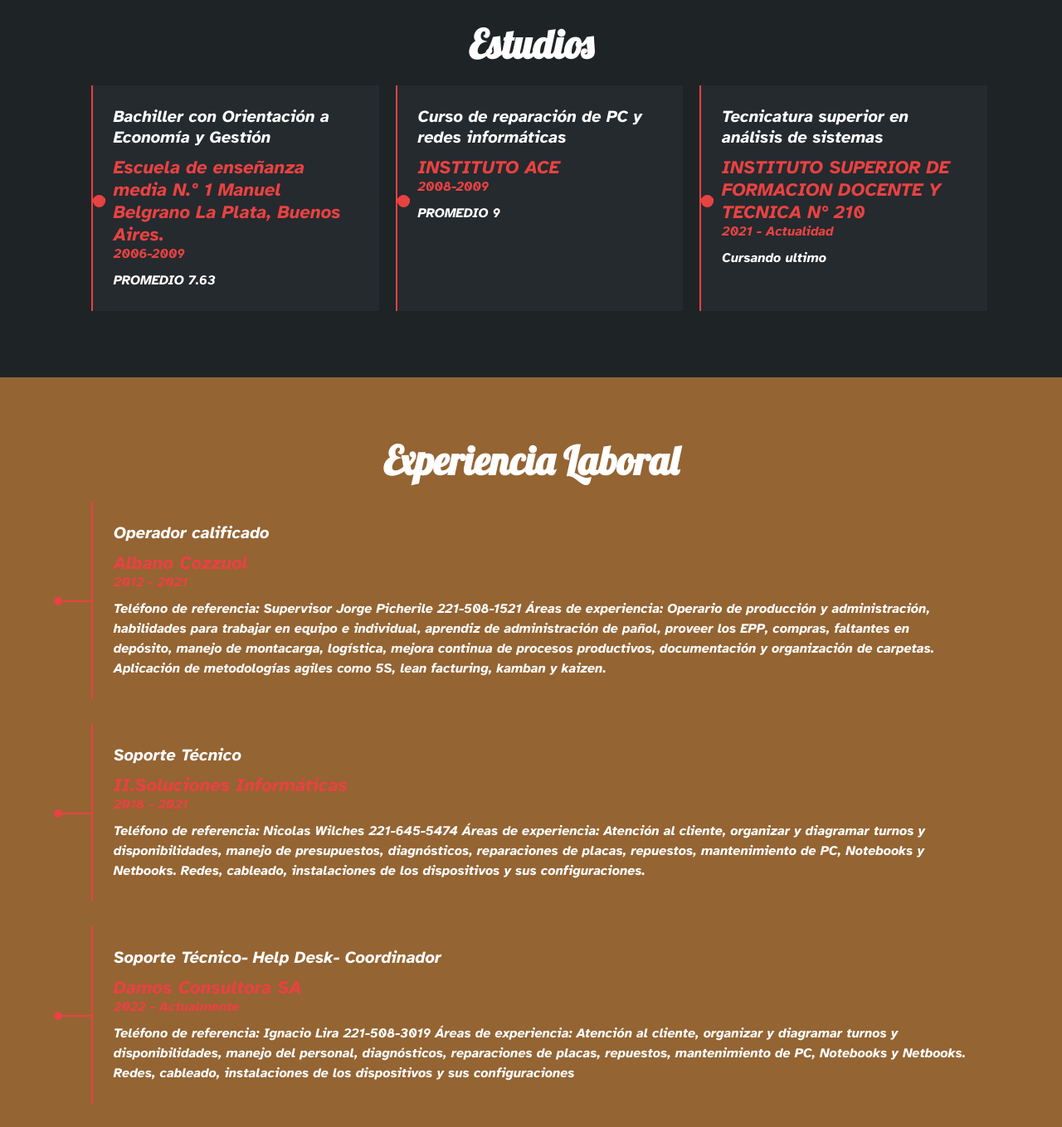
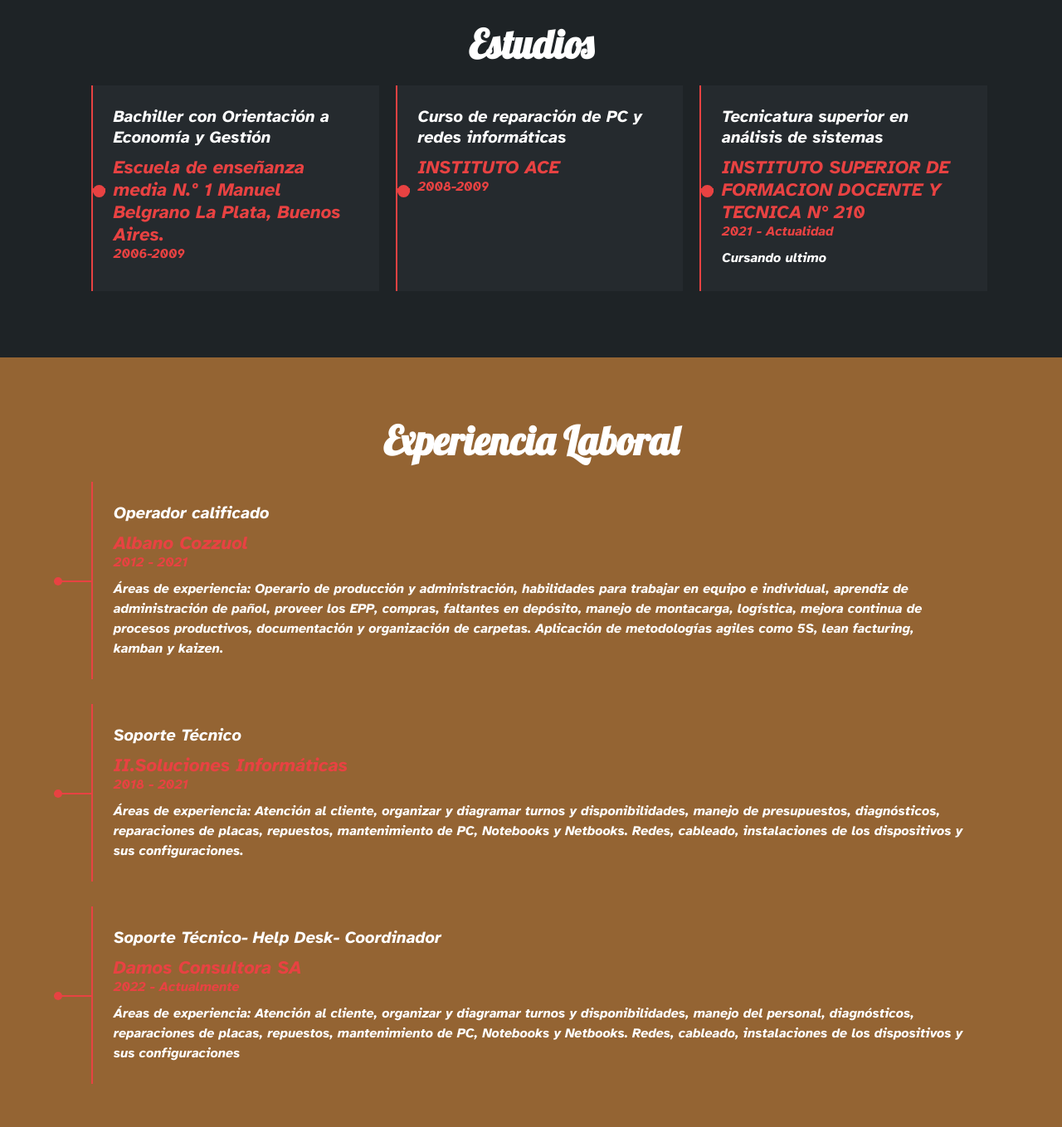
Before and after one commit to Rodrigo2529/Rodrigo2529.github.io, a plain HTML site: page index.html in a window 1280 px wide. Shown: the part 1963-3322 px from the top of the page at 83% size. Drawn offline with Linux system fonts and the light colour scheme.

Commit message:
eliminacion de datos personales

```diff
--- a/index.html
+++ b/index.html
@@ -67,15 +67,15 @@
                     <ul>
                         <li>
                             <strong>Cumpleaños</strong>
-                            13-09-1990
+                            13-09-19xx
                         </li>
                         <li>
                             <strong>Teléfono</strong>
-                            0221 545 1117
+                            0221 54x xxxx
                         </li>
                         <li>
                             <strong>Correo</strong>
-                            rodrigozelaya2529@gmail.com.ar
+                            rodrigozelaya2529@gmail.com
                         </li>
                         <li>
                             <strong>Dirección</strong>
@@ -171,7 +171,7 @@
                     <h4>Bachiller con Orientación a Economía y Gestión</h4>
                     <span class="casa">Escuela de enseñanza media N.º 1 Manuel Belgrano La Plata, Buenos Aires.</span>
                     <span class="fecha">2006-2009</span>
-                    <p>PROMEDIO 7.63</p>
+                    <p></p>
                     <div class="conectori">
                        <div class="circuloi"></div>
                     </div>
@@ -180,7 +180,7 @@
                     <h4>Curso de reparación de PC y redes informáticas</h4>
                     <span class="casa">INSTITUTO ACE</span>
                     <span class="fecha">2008-2009</span>
-                    <p>PROMEDIO 9 </p>
+                    <p> </p>
                     <div class="conectori">
                        <div class="circuloi"></div>
                     </div>
@@ -206,7 +206,7 @@
                     <h4>Operador calificado</h4>
                     <span class="casa">Albano Cozzuol</span>
                     <span class="fecha">2012 - 2021</span>
-                    <p>Teléfono de referencia: Supervisor Jorge Picherile 221-508-1521
+                    <p>
                         Áreas de experiencia: Operario de producción y administración,
                         habilidades para trabajar en equipo e individual, aprendiz de
                         administración de pañol, proveer los EPP, compras, faltantes en
@@ -222,8 +222,7 @@
                    <h4>Soporte Técnico</h4>
                    <span class="casa">II.Soluciones Informáticas</span>
                    <span class="fecha">2018 - 2021</span>
-                   <p>Teléfono de referencia: Nicolas Wilches 221-645-5474 Áreas de
-                    experiencia: Atención al cliente, organizar y diagramar turnos y
+                   <p> Áreas de experiencia: Atención al cliente, organizar y diagramar turnos y
                     disponibilidades, manejo de presupuestos, diagnósticos,
                     reparaciones de placas, repuestos, mantenimiento de PC,
                     Notebooks y Netbooks. Redes, cableado, instalaciones de los
@@ -236,8 +235,7 @@
                     <h4>Soporte Técnico- Help Desk- Coordinador</h4>
                     <span class="casa">Damos Consultora SA</span>
                     <span class="fecha">2022 - Actualmente</span>
-                    <p>Teléfono de referencia: Ignacio Lira 221-508-3019 Áreas de
-                        experiencia: Atención al cliente, organizar y diagramar turnos y
+                    <p> Áreas de experiencia: Atención al cliente, organizar y diagramar turnos y
                         disponibilidades, manejo del personal, diagnósticos,
                         reparaciones de placas, repuestos, mantenimiento de PC,
                         Notebooks y Netbooks. Redes, cableado, instalaciones de los
@@ -255,7 +253,7 @@
             <i class="fa-solid fa-angles-up"></i>
         </a>
         <div class="redes">
-            <a href="#https://www.facebook.com/Daanii.Edlp"><i class="fa-brands fa-facebook-f"></i></a>
+            <a href="#"><i class="fa-brands fa-facebook-f"></i></a>
             <a href="#"><i class="fa-brands fa-twitter"></i></a>
             <a href="#"><i class="fa-brands fa-skype"></i></a>
             <a href="#"><i class="fa-brands fa-linkedin-in"></i></a>
```
